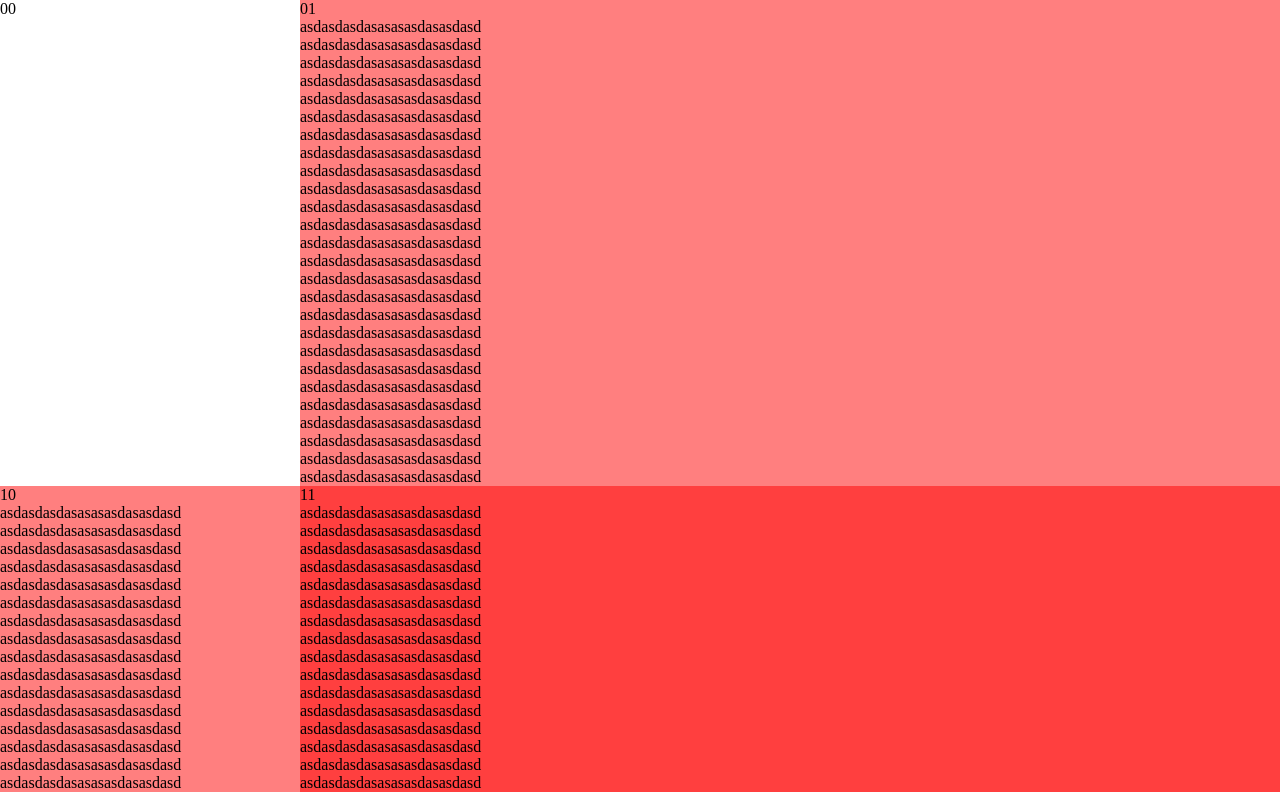
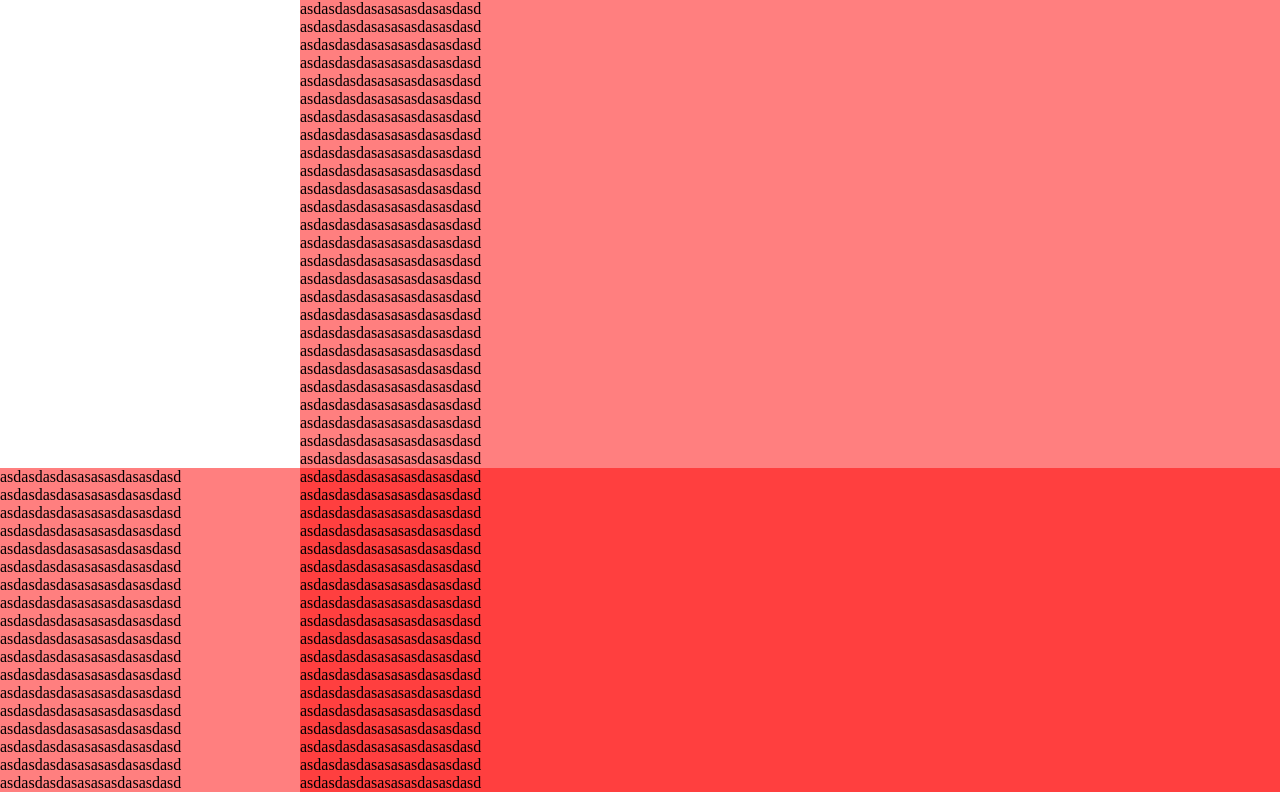
Before and after one commit to genny-project/layson, a React app: page / in a window 1280 px wide. Shown: the top 792 px of the page. Built offline with nearby package versions, Linux system fonts and the light colour scheme.

Commit message:
increment version

```diff
--- a/package.json
+++ b/package.json
@@ -1,6 +1,6 @@
 {
   "name": "@genny-project/layson",
-  "version": "1.1.0",
+  "version": "1.1.1",
   "description": "",
   "main": "dist/index.js",
   "module": "src/index.js",
--- a/src/Grid/col.jsx
+++ b/src/Grid/col.jsx
@@ -34,7 +34,6 @@ class GridCol extends Component {
       <div className="col"
           key={position}
           style={style}>
-        <span>{position}</span>
         {children}
       </div>
     );
```
